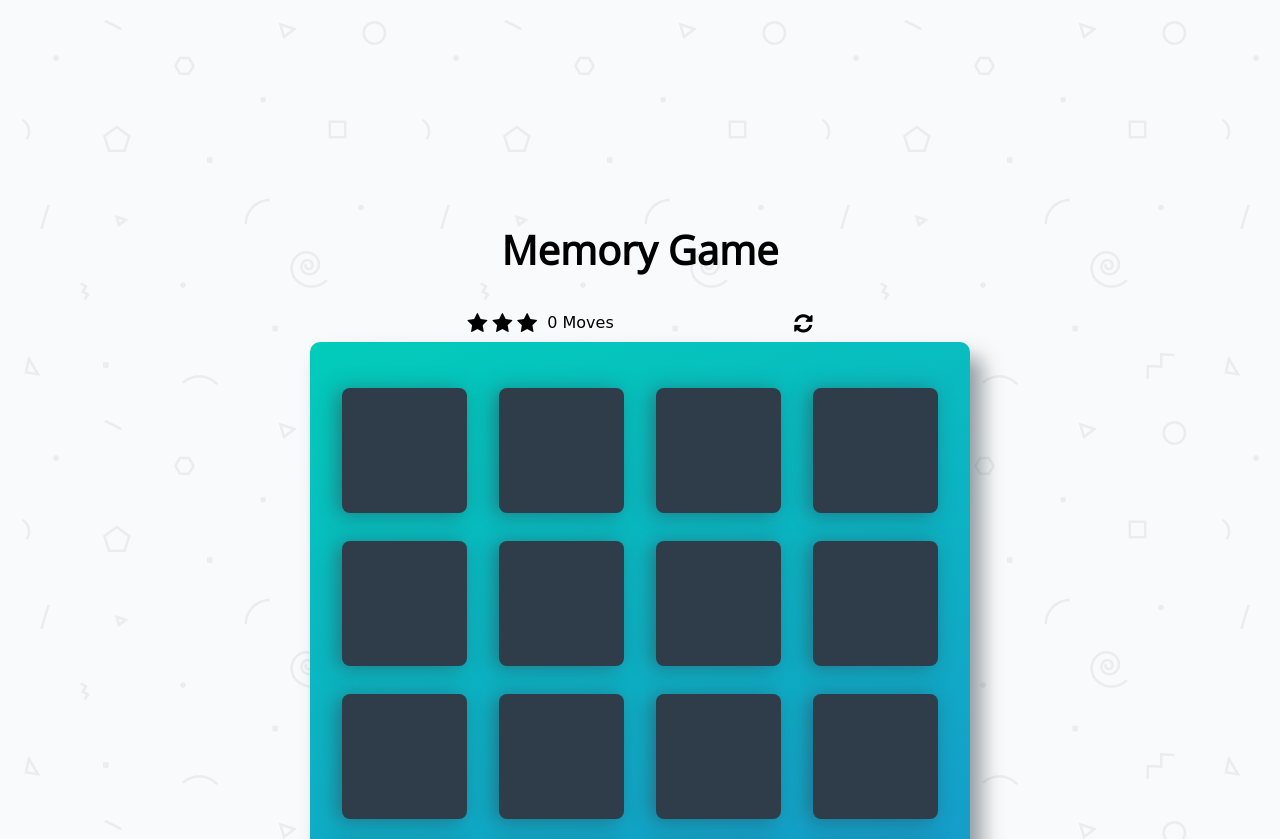
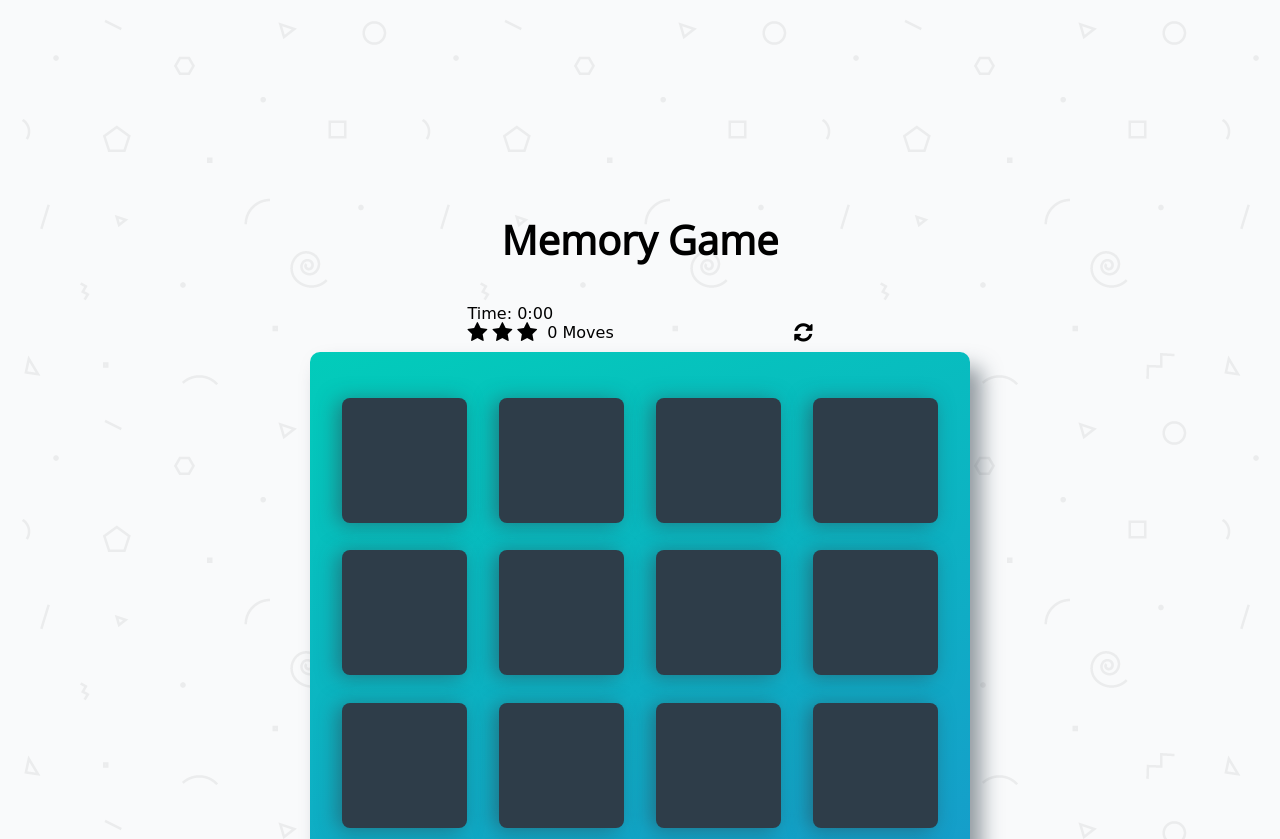
Before and after one commit to wjohnson777/memory-game-build1, a plain HTML site: page index.html in a window 1280 px wide. Shown: the top 839 px of the page. Drawn offline with nearby package versions, Linux system fonts and the light colour scheme; some packages are replaced by stand-ins of ours; no server answers; a script that the page names is missing; a web font is replaced by a local one.

Commit message:
Add files via upload

```diff
--- a/index.html
+++ b/index.html
@@ -19,6 +19,10 @@
 		<h1>Memory Game</h1>
 
 		<div id="score-panel">
+			<div class="timer">
+				Time:
+				<span class="clock data">0:00</span>
+			</div>
 			<ul class="stars">
 				<li><i class="fa fa-star fa-lg"></i></li>
 				<li><i class="fa fa-star fa-lg"></i></li>
```
